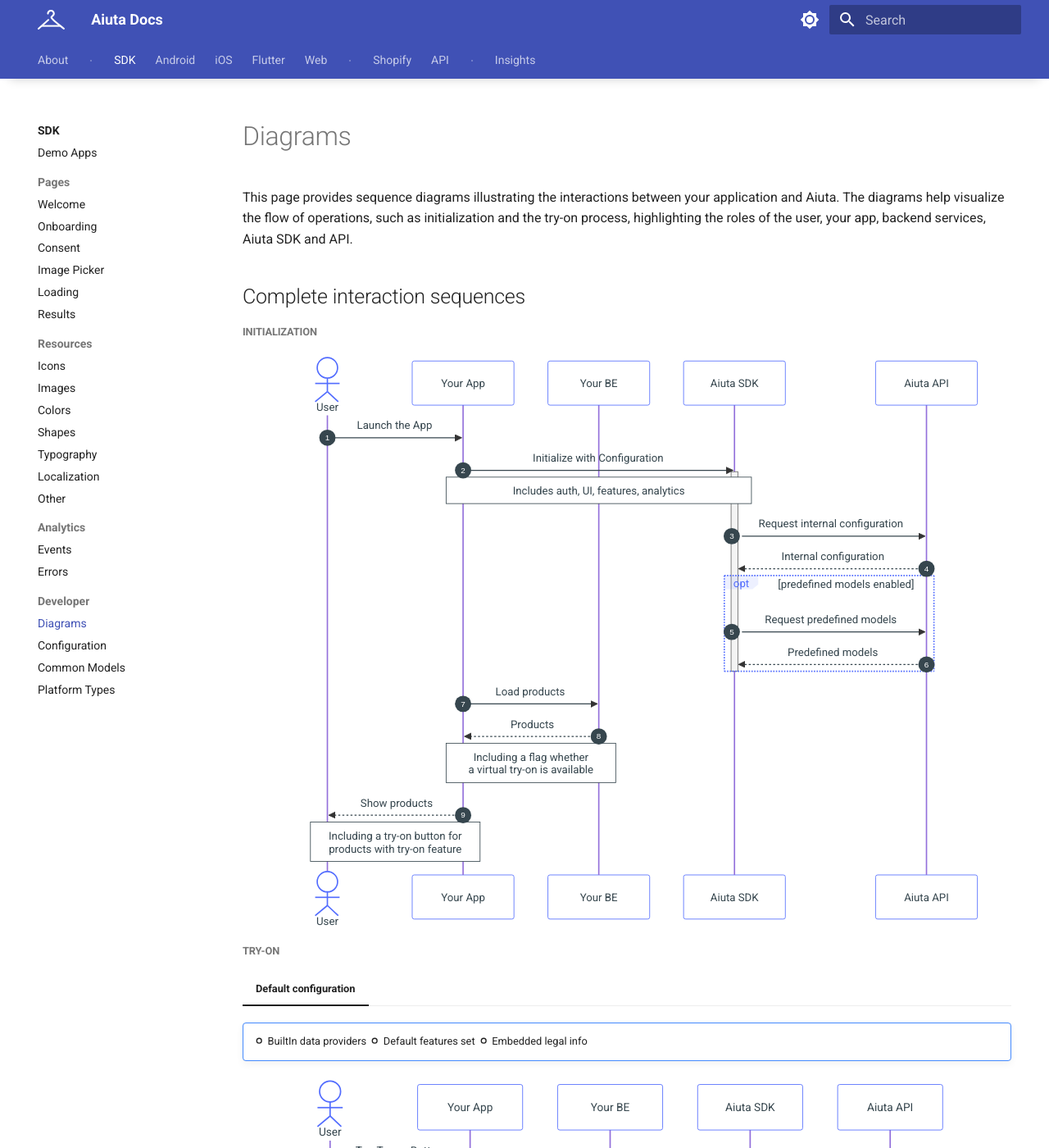
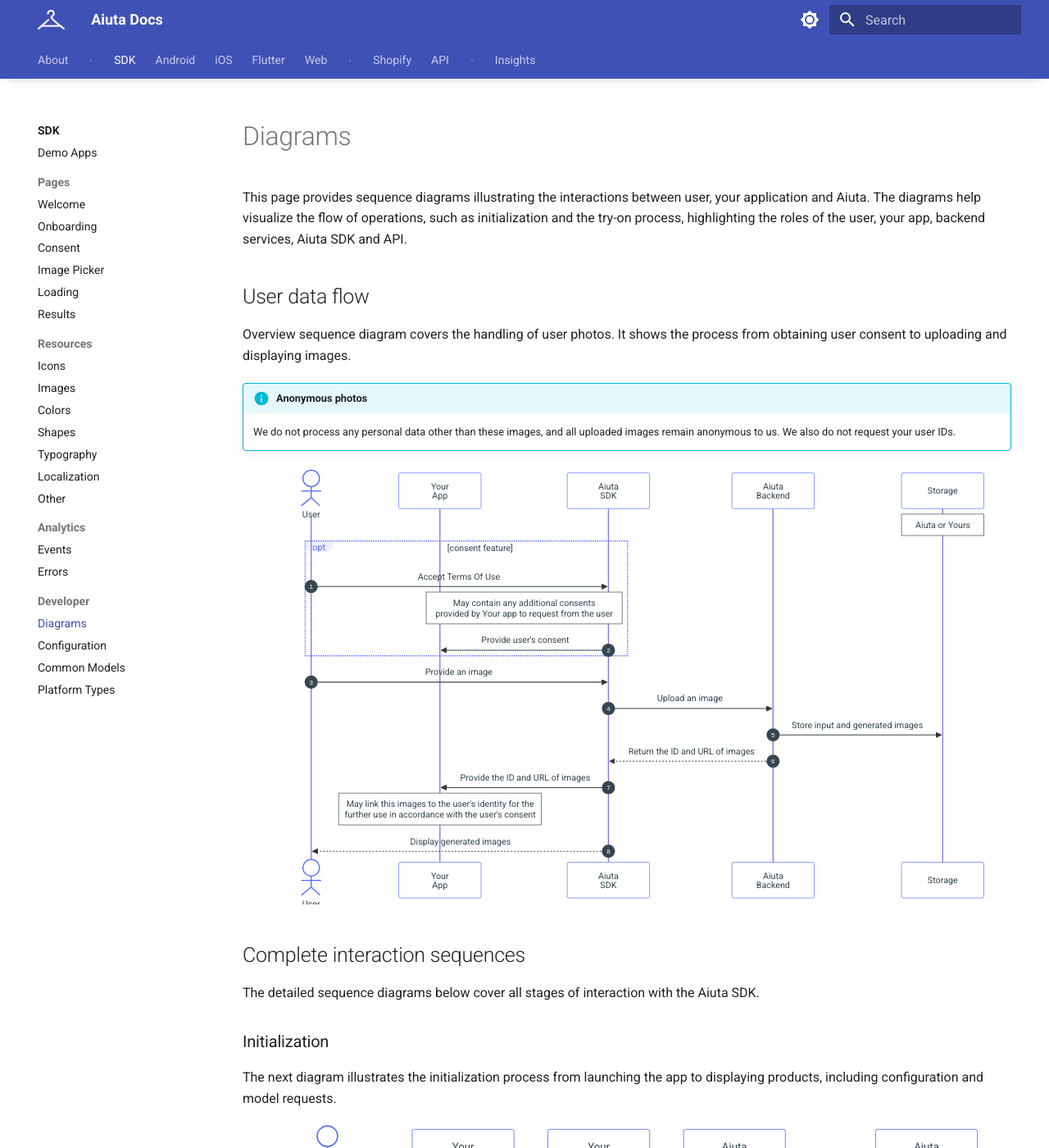
Before and after one commit to aiuta-com/docs, an MkDocs documentation site: the page built from docs/sdk/about/developer/diagrams.md, in a window 1280 px wide and 1400 px high. Shown: the whole window at 82% size. Built offline with MkDocs 1.6.1 and Material for MkDocs 9.7.7, drawn with Linux system fonts in a browser that asks for light colours; some of the changed text lies outside the part shown.

Commit message:
Data flow

````diff
--- a/docs/sdk/about/developer/diagrams.md
+++ b/docs/sdk/about/developer/diagrams.md
@@ -4,31 +4,68 @@
 ---
 # Diagrams
 
-This page provides sequence diagrams illustrating the interactions between your application and Aiuta. The diagrams help visualize the flow of operations, such as initialization and the try-on process, highlighting the roles of the user, your app, backend services, Aiuta SDK and API.
+This page provides sequence diagrams illustrating the interactions between user, your application and Aiuta. The diagrams help visualize the flow of operations, such as initialization and the try-on process, highlighting the roles of the user, your app, backend services, Aiuta SDK and API.
+
+## User data flow
+
+Overview sequence diagram covers the handling of user photos. It shows the process from obtaining user consent to uploading and displaying images.
+
+!!! info "Anonymous photos"
+    We do not process any personal data other than these images, and all uploaded images remain anonymous to us. We also do not request your user IDs.
+
+```mermaid
+sequenceDiagram
+    autonumber
+    actor USR as ⠀<br>User
+    participant APP as Your<br>App
+    participant SDK as Aiuta<br>SDK
+    participant API as Aiuta<br>Backend
+    participant GS as Storage
+
+    note over GS: Aiuta or Yours
+
+    opt consent feature
+        USR->>SDK: Accept Terms Of Use
+        note over SDK,APP: May contain any additional consents<br>provided by Your app to request from the user
+        SDK->>APP: Provide user's consent
+    end
+
+    USR->>SDK: Provide an image
+    SDK->>API: Upload an image
+    API->>GS: Store input and generated images
+    API-->>SDK: Return the ID and URL of images
+    SDK->>APP: Provide the ID and URL of images
+    note over APP: May link this images to the user's identity for the<br>further use in accordance with the user's consent
+    SDK-->>USR: Display generated images
+```
 
 ## Complete interaction sequences
 
-##### Initialization
+The detailed sequence diagrams below cover all stages of interaction with the Aiuta SDK.
+
+### Initialization
+
+The next diagram illustrates the initialization process from launching the app to displaying products, including configuration and model requests.
 
 ``` mermaid
 sequenceDiagram
     autonumber
-    actor User
-    participant APP as Your App
-    participant BE as Your BE
-    participant SDK as Aiuta SDK
-    participant API as Aiuta API
+    actor USR as ⠀<br>User
+    participant APP as Your<br>App
+    participant BE as Your<br>Backend
+    participant SDK as Aiuta<br>SDK
+    participant API as Aiuta<br>Backend
 
-    User->>APP: Launch the App
+    USR->>APP: Launch the App
     APP->>SDK: Initialize with Configuration
 
     activate SDK
     Note over APP,SDK: Includes auth, UI, features, analytics
     SDK->>API: Request internal configuration
     API-->>SDK: Internal configuration
-    opt predefined models enabled
+    opt predefined models feature
         SDK->>API: Request predefined models
-        API-->>SDK: Predefined models
+        API-->>SDK: Predefined models collection
     end
     deactivate SDK
 
@@ -36,11 +73,16 @@
     BE-->>APP: Products
     Note over APP,BE: Including a flag whether<br>a virtual try-on is available
 
-    APP-->>User: Show products
-    Note over APP,User: Including a try-on button for<br>products with try-on feature
+    APP-->>USR: Show products
+    Note over APP,USR: Including a try-on button for<br>products with try-on feature
 ```
 
-##### Try-On
+!!! doc "Find more about Aiuta [Configuration](/sdk/about/developer/configuration/) for step 2"
+
+!!! note "Feature availabilty"
+    Please note in steps 8 and 9 that you should obtain information about the availability of the virtual try-on feature for each of your products from __your__ backend
+
+### Try-On
 
 === "Default configuration"
 
@@ -50,22 +92,25 @@
     ``` mermaid
     sequenceDiagram
         autonumber
-        actor User
-        participant APP as Your App
-        participant BE as Your BE
-        participant SDK as Aiuta SDK
-        participant API as Aiuta API
+        actor USR as ⠀<br>User
+        participant APP as Your<br>App
+        participant BE as Your<br>Backend
+        participant SDK as Aiuta<br>SDK
+        participant API as Aiuta<br>Backend
+        participant GS as Storage
 
-        User->>APP: Tap Try-on Button
+        USR->>APP: Tap Try-on Button
         APP->>SDK: Call `startTryon`(Product)
         activate SDK
-        SDK-->>User: Presents SDK UI
+        SDK-->>USR: Presents SDK UI
 
         %% User Photo
-        User->>SDK: Select a photo
+        USR->>SDK: Select a photo
         SDK->>API: Upload a photo
-        API->>API: Save a photo to<br>internal storage
-        Note over API: Anonymous<br>the photo is associated with the<br>app entry, not the user entry
+        API->>GS: Save a photo to the storage
+        Note over API,GS: Anonymous<br>the photo is associated with the<br>app entry, not the user entry
+        API->>API: Generate photo ID, create URL
+        Note over API: URL may contains access token
 
         deactivate SDK
     ```
````
